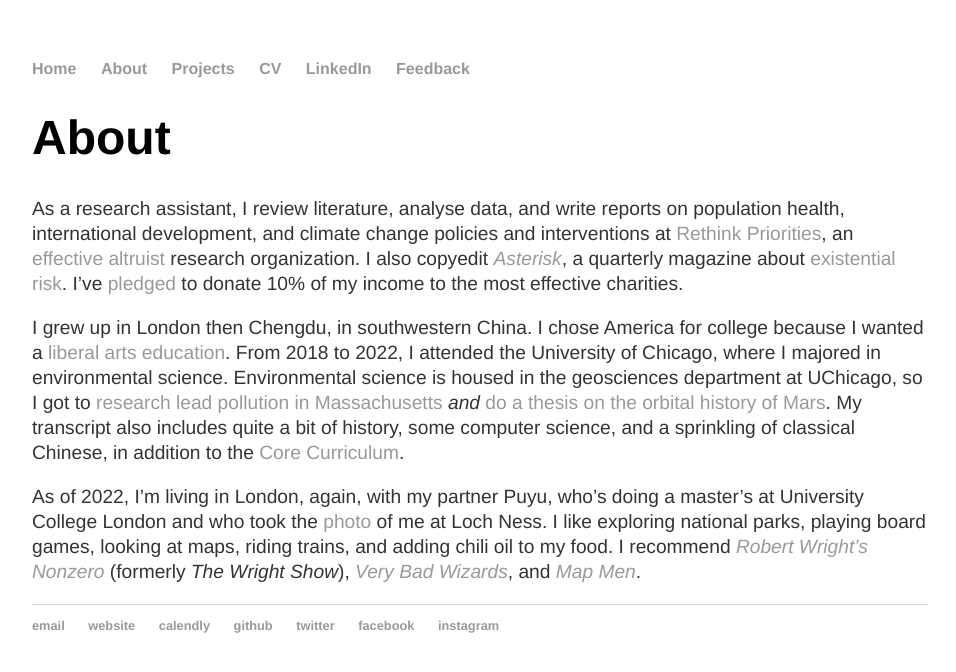
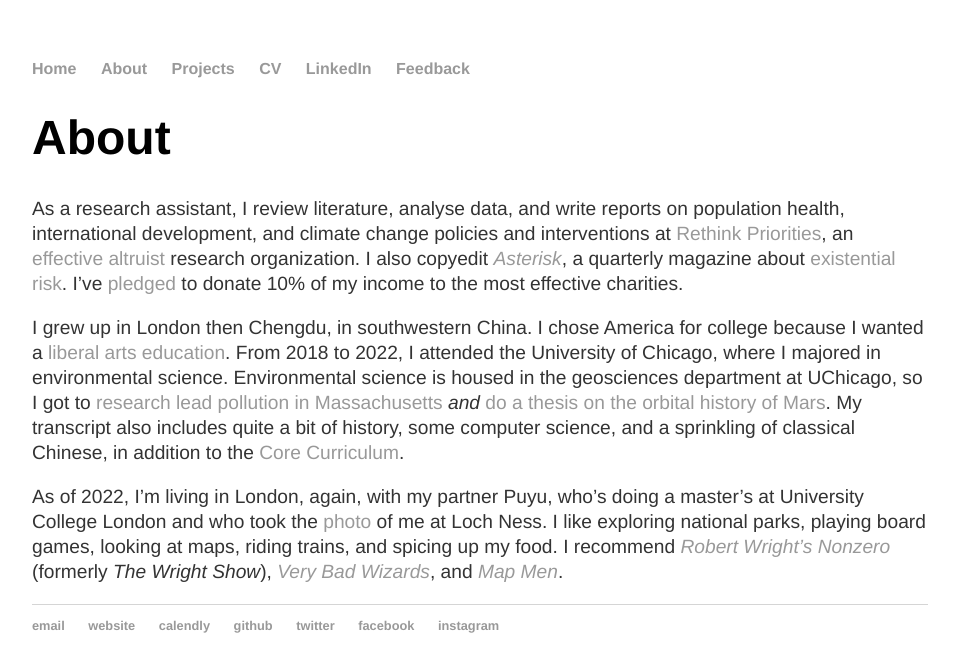
Before and after one commit to y-james-hu/y-james-hu.github.io, a Jekyll site: the page built from about/index.html, in a window 1280 px wide. Shown: the top 672 px of the page, without its empty margins (160-1116 px from the left). Built offline with Jekyll 4.4.1, drawn with Linux system fonts in a browser that asks for light colours.

Commit message:
Update index.html

```diff
--- a/about/index.html
+++ b/about/index.html
@@ -5,5 +5,5 @@
   <h1>{{ page.title }}</h1>
     <p>As a research assistant, I review literature, analyse data, and write reports on population health, international development, and climate change policies and interventions at <a href = "https://rethinkpriorities.org/">Rethink Priorities</a>, an <a href = "https://effectivealtruism.org">effective altruist</a> research organization. I also copyedit <a href = "http://asteriskmag.com/"><em>Asterisk</em></a>, a quarterly magazine about <a href = "https://theprecipice.com/">existential risk</a>. I’ve <a href="https://www.givingwhatwecan.org/pledge">pledged</a> to donate 10% of my income to the most effective charities.</p>
     <p>I grew up in London then Chengdu, in southwestern China. I chose America for college because I wanted a <a href = "https://en.wikipedia.org/wiki/Liberal_arts_education">liberal arts education</a>. From 2018 to 2022, I attended the University of Chicago, where I majored in environmental science. Environmental science is housed in the geosciences department at UChicago, so I got to <a href = "../projects/mbl_ses_report.pdf">research lead pollution in Massachusetts</a> <em>and</em> <a href = "../projects/uchicago_bs_thesis.pdf">do a thesis on the orbital history of Mars</a>. My transcript also includes quite a bit of history, some computer science, and a sprinkling of classical Chinese, in addition to the <a href = "https://college.uchicago.edu/academics/core-curriculum">Core Curriculum</a>.</p>
-    <p>As of 2022, I’m living in London, again, with my partner Puyu, who’s doing a master’s at University College London and who took the <a href = "../">photo</a> of me at Loch Ness. I like exploring national parks, playing board games, looking at maps, riding trains, and adding chili oil to my food. I recommend <em><a href = "https://bloggingheads.tv/programs/wrightshow">Robert Wright’s Nonzero</a></em> (formerly <em>The Wright Show</em>), <em><a href = "https://www.verybadwizards.com/">Very Bad Wizards</a></em>, and <em><a href = "https://www.youtube.com/channel/UCbbQalJ4OaC0oQ0AqRaOJ9g">Map Men</a></em>.</p>
+    <p>As of 2022, I’m living in London, again, with my partner Puyu, who’s doing a master’s at University College London and who took the <a href = "../">photo</a> of me at Loch Ness. I like exploring national parks, playing board games, looking at maps, riding trains, and spicing up my food. I recommend <em><a href = "https://bloggingheads.tv/programs/wrightshow">Robert Wright’s Nonzero</a></em> (formerly <em>The Wright Show</em>), <em><a href = "https://www.verybadwizards.com/">Very Bad Wizards</a></em>, and <em><a href = "https://www.youtube.com/channel/UCbbQalJ4OaC0oQ0AqRaOJ9g">Map Men</a></em>.</p>
     <p></p>
```
